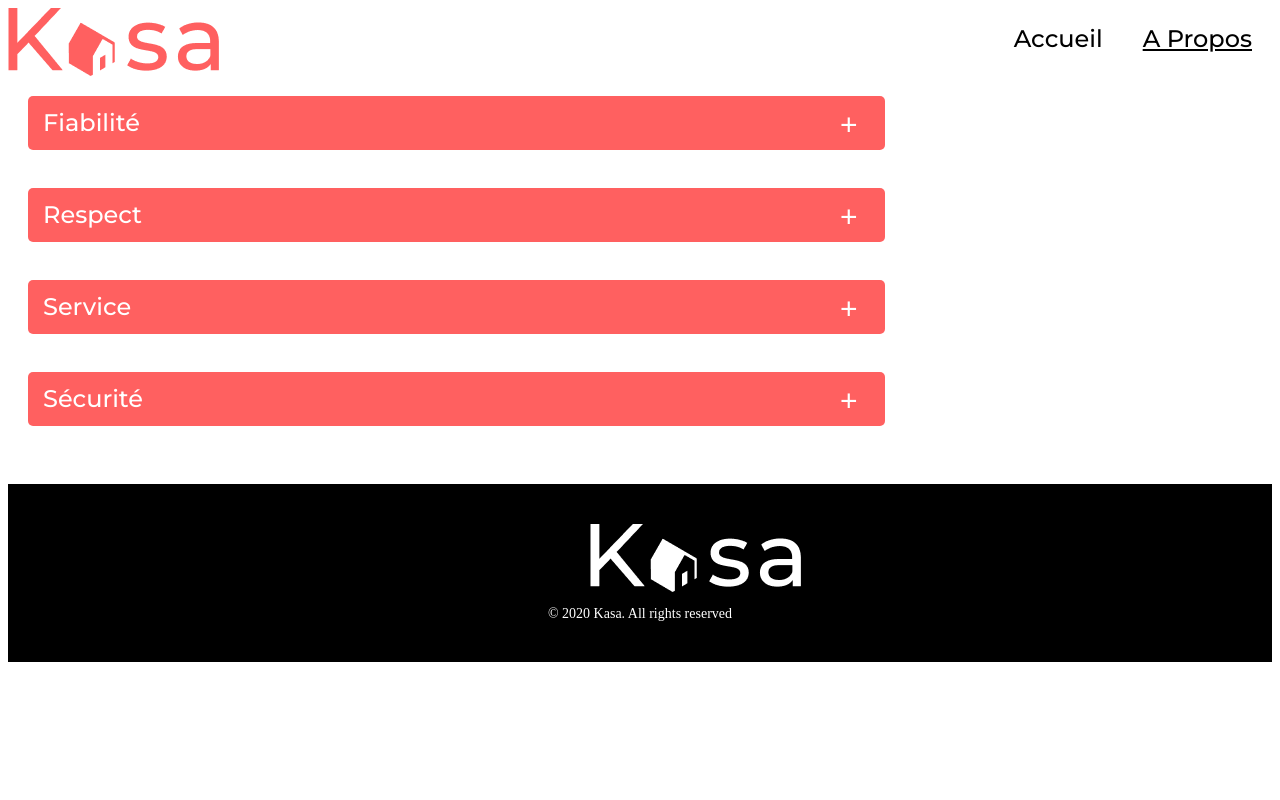
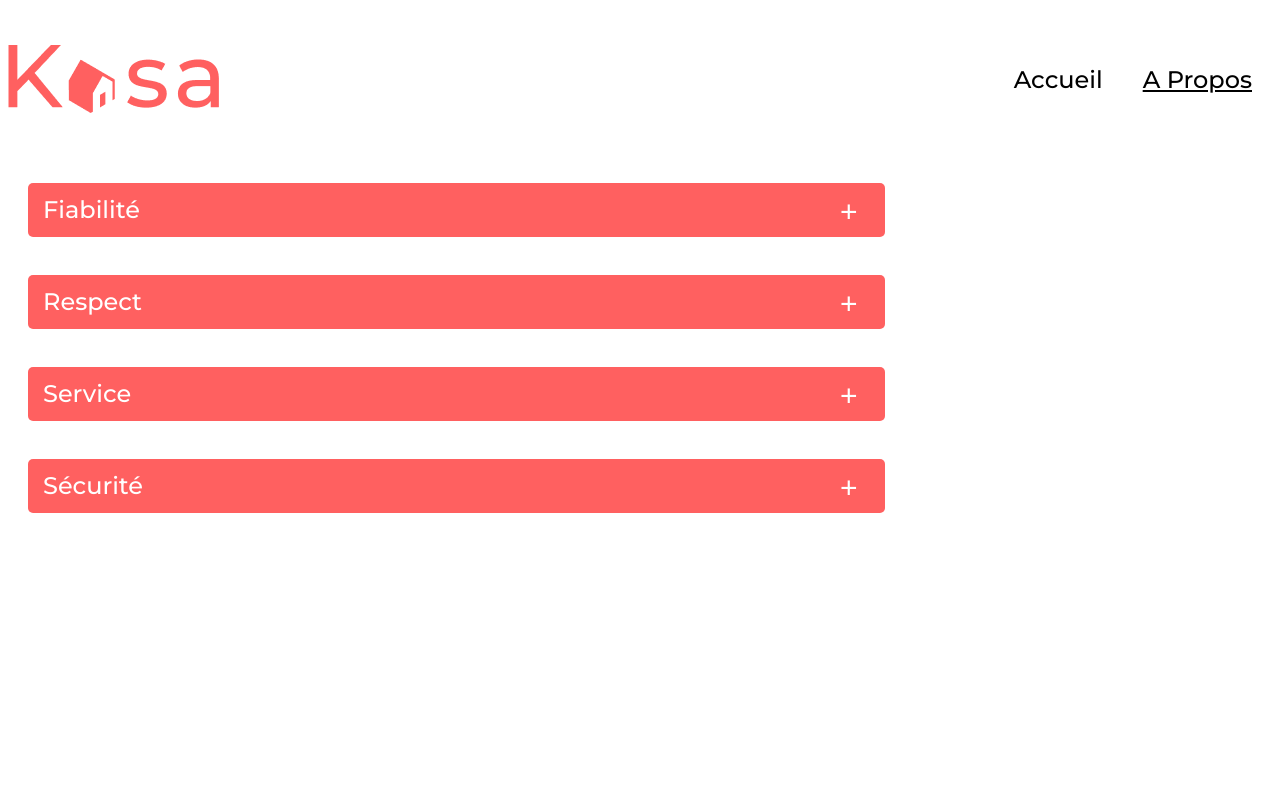
Before and after one commit to mehdi320/Kasa-Projet8, a React (Vite) app: page /about in a window 1280 px wide. Shown: the top 800 px of the page. Built offline with nearby package versions, Linux system fonts and the light colour scheme.

Commit message:
avancement footer et header

```diff
--- a/src/sass/footer.css
+++ b/src/sass/footer.css
@@ -5,6 +5,8 @@
   padding: 20px 0;
   margin-bottom: 0;
   width: 100%;
+  position: absolute;
+  bottom: -25%;
 }
 footer .footer-logo {
   width: 100px;
--- a/src/sass/footer.scss
+++ b/src/sass/footer.scss
@@ -5,6 +5,8 @@
   padding: 20px 0;
   margin-bottom: 0;
   width: 100%;
+  position: absolute;
+  bottom: -25%;
 
   .footer-logo {
     width: 100px;
--- a/src/sass/header.css
+++ b/src/sass/header.css
@@ -1 +1,9 @@
-/*# sourceMappingURL=header.css.map */
+.header {
+  display: flex;
+  flex-direction: row;
+  justify-content: space-between;
+  align-items: center;
+  width: 100%;
+  margin-top: 45px;
+  margin-bottom: 50px;
+}/*# sourceMappingURL=header.css.map */
--- a/src/sass/header.scss
+++ b/src/sass/header.scss
@@ -0,0 +1,9 @@
+.header {
+    display: flex;
+    flex-direction: row;
+    justify-content: space-between;
+    align-items: center;
+    width: 100%;
+    margin-top: 45px;
+    margin-bottom: 50px;
+}
```
Also changed, not shown: 2 other files (tests, documents, lock files or other folders).
